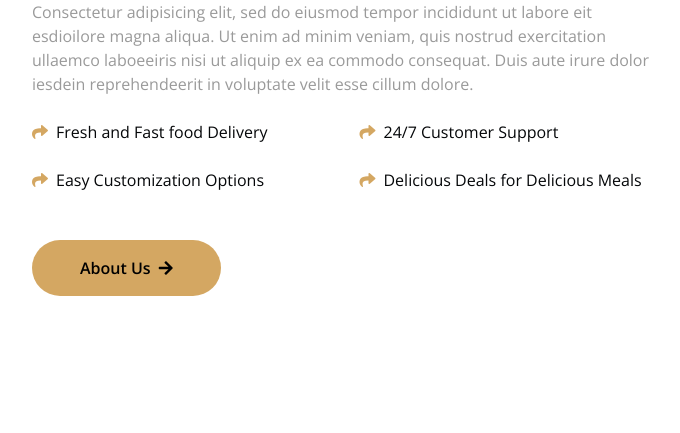
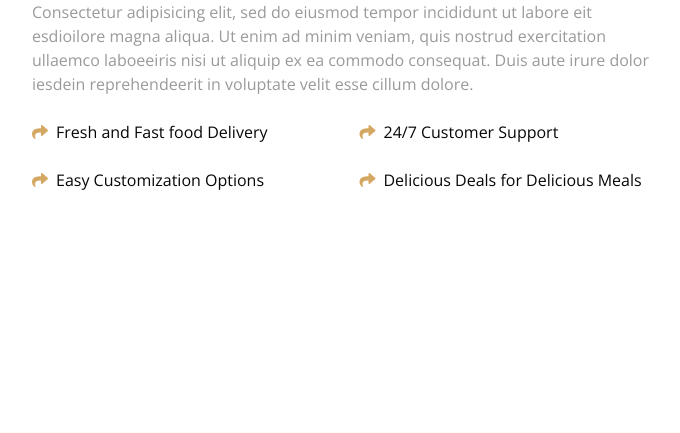
Before and after one commit to KanapongAiamtip/aaqorf, a Flask app: template templates/bad.html in a window 1280 px wide. Shown: the part 1057-1490 px from the top of the page, without its empty margins (535-1215 px from the left). Run offline with Flask 3, Linux system fonts and the light colour scheme; the template is opened without the code that fills it, so the values that code supplies are empty; some libraries are stand-ins or nearby versions.

Commit message:
remove buttons

```diff
--- a/templates/bad.html
+++ b/templates/bad.html
@@ -126,7 +126,6 @@
                                 <i class="fas fa-share text-primary me-2"></i>Delicious Deals for Delicious Meals
                             </div>
                         </div>
-                        <a href="" class="btn btn-primary py-3 px-5 rounded-pill">About Us<i class="fas fa-arrow-right ps-2"></i></a>
                     </div>
                 </div>
             </div>
--- a/templates/good.html
+++ b/templates/good.html
@@ -126,7 +126,6 @@
                                 <i class="fas fa-share text-primary me-2"></i>Delicious Deals for Delicious Meals
                             </div>
                         </div>
-                        <a href="" class="btn btn-primary py-3 px-5 rounded-pill">About Us<i class="fas fa-arrow-right ps-2"></i></a>
                     </div>
                 </div>
             </div>
--- a/templates/normal.html
+++ b/templates/normal.html
@@ -126,7 +126,6 @@
                                 <i class="fas fa-share text-primary me-2"></i>Delicious Deals for Delicious Meals
                             </div>
                         </div>
-                        <a href="" class="btn btn-primary py-3 px-5 rounded-pill">About Us<i class="fas fa-arrow-right ps-2"></i></a>
                     </div>
                 </div>
             </div>
```
